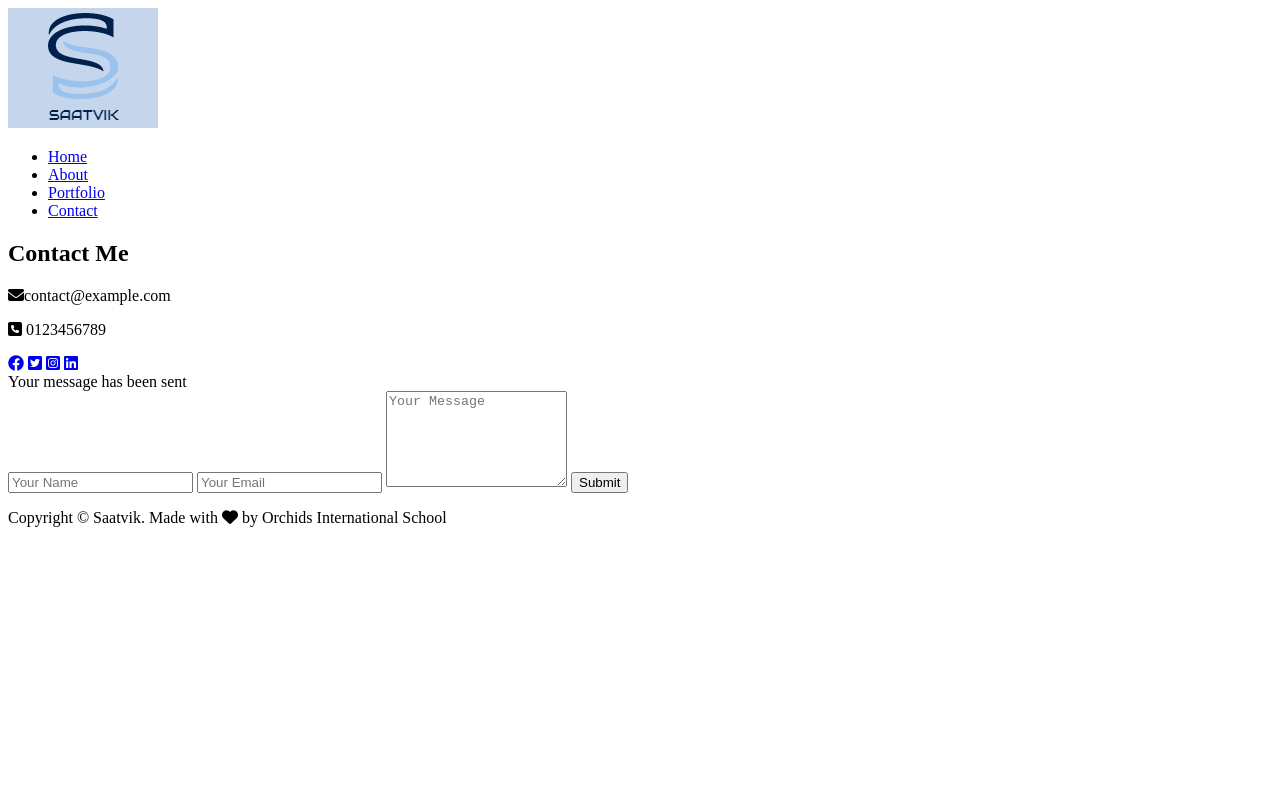
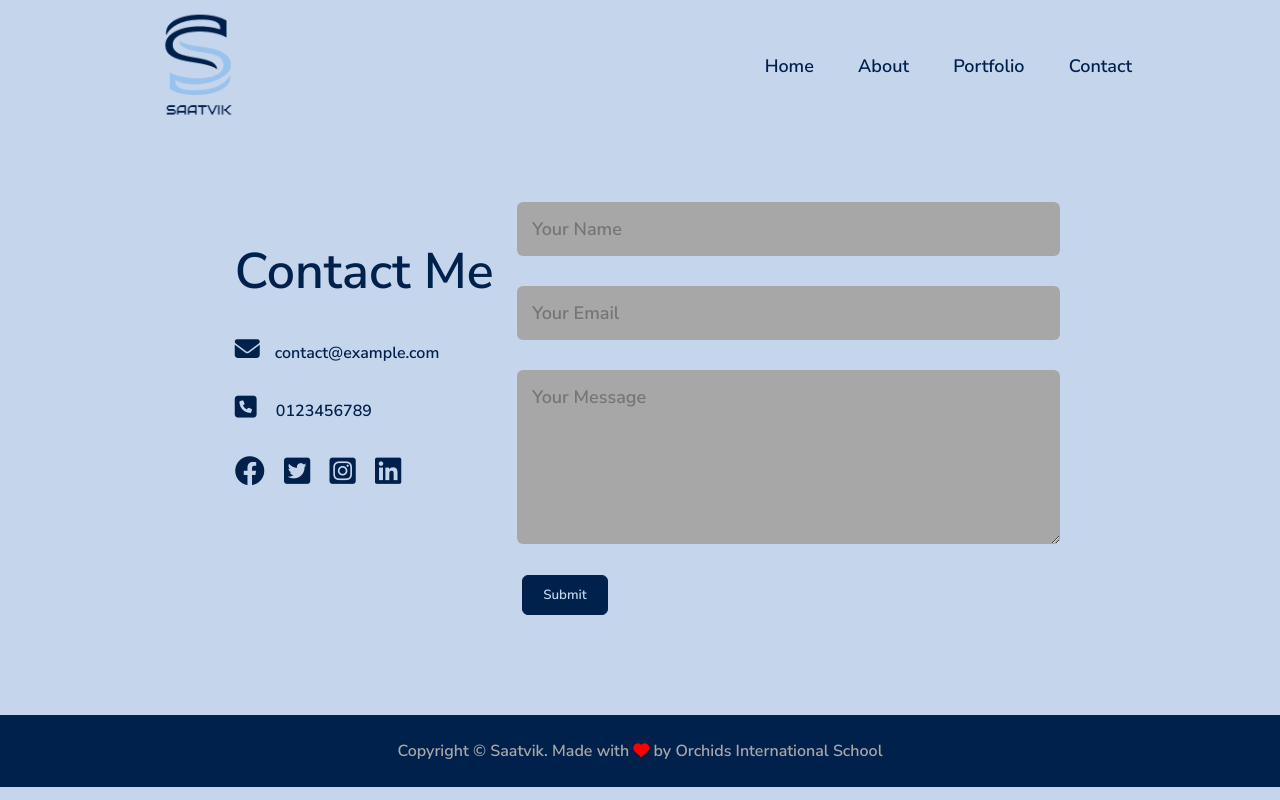
Before and after one commit to saatvikportfolio/newsaatvikportfolio, a plain HTML site: page contact.html in a window 1280 px wide. Drawn offline with Linux system fonts and the light colour scheme; the site is published under a folder, as on GitHub Pages, so addresses that start at the root find nothing.

Commit message:
Update contact.html

```diff
--- a/contact.html
+++ b/contact.html
@@ -1,7 +1,7 @@
 <!DOCTYPE html>
 <head>
     <link rel="stylesheet" href="https://cdnjs.cloudflare.com/ajax/libs/font-awesome/6.2.0/css/all.min.css">
-    <link rel="stylesheet" href="/style.css">
+    <link rel="stylesheet" href="style.css">
     <title>Saatvik | Contact</title>
 </head>
 <body>
@@ -10,10 +10,10 @@
     <nav>
             <img src="images/logo.jpg" class="logo">
             <ul id="sidemenu">
-                <li><a href="/index.html">Home</a></li>
-                <li><a href="/about.html">About</a></li>
-                <li><a href="/portfolio.html">Portfolio</a></li>
-                <li><a href="/contact.html">Contact</a></li>
+                <li><a href="index.html">Home</a></li>
+                <li><a href="about.html">About</a></li>
+                <li><a href="portfolio.html">Portfolio</a></li>
+                <li><a href="contact.html">Contact</a></li>
             </ul>
     </nav>
 </header>
```
